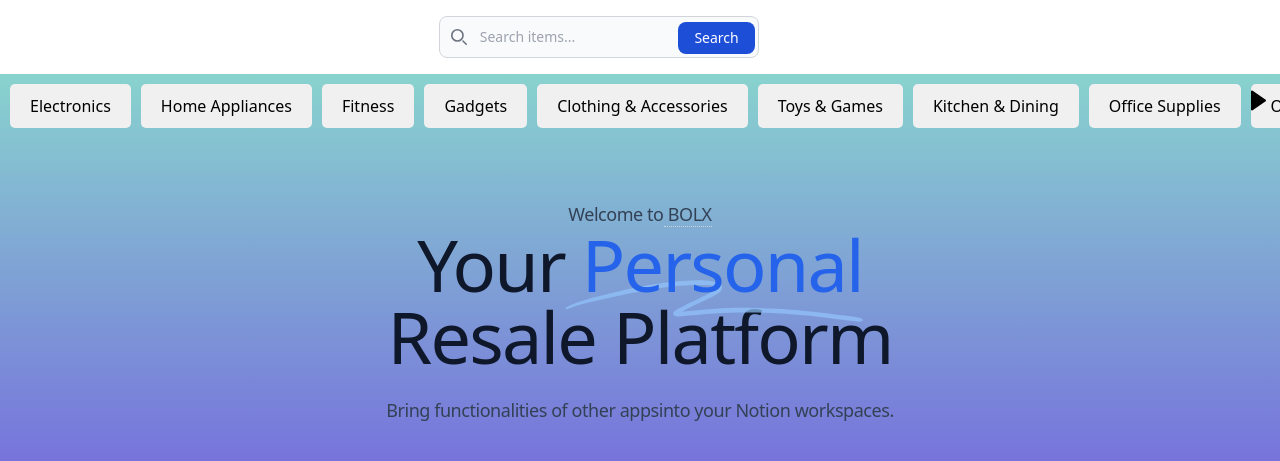
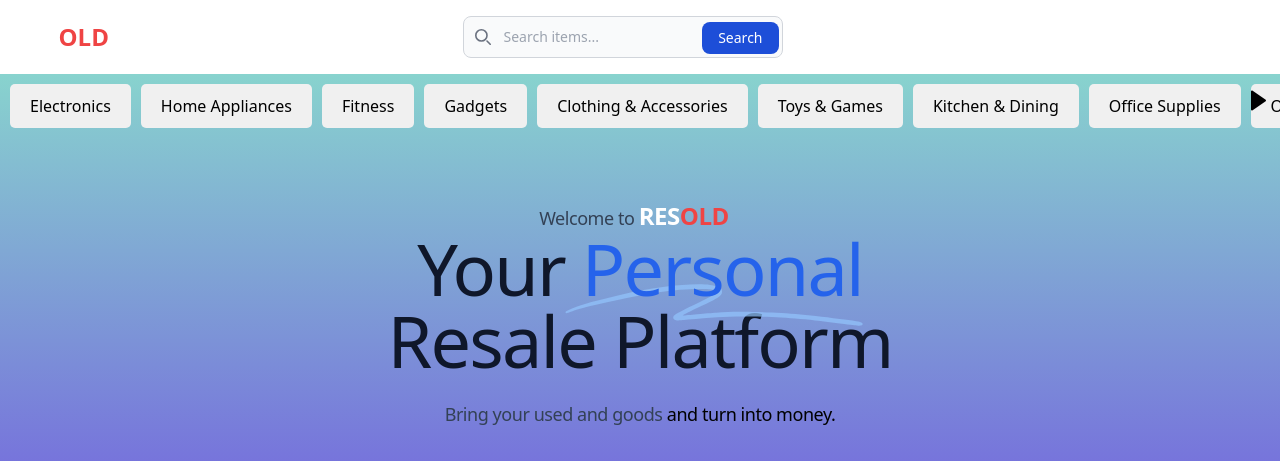
Before and after one commit to harshal20m/RESOLD---MERN, a React (Vite) app in the folder frontend/: page / in a window 1280 px wide. Shown: the top 461 px of the page. Built offline with nearby package versions, Linux system fonts and the light colour scheme; no server answers.

Commit message:
new name

```diff
--- a/frontend/src/components/EditItem.jsx
+++ b/frontend/src/components/EditItem.jsx
@@ -63,7 +63,13 @@
 
 	return (
 		<div className="w-full bg-gradient-180 mx-auto p-4">
-			<h1 className="text-2xl font-bold text-white text-center">Edit Item</h1>
+			<h1 className="text-2xl font-bold text-white text-center">
+				Edit{" "}
+				<span className="text-white font-bold text-2xl ">
+					RES<span className="text-red-500">OLD</span>
+				</span>{" "}
+				Add
+			</h1>
 			<form onSubmit={handleSubmit} className="max-w-md mx-auto bg-inherit">
 				<div className="mb-4">
 					<label className="block text-gray-700">Title</label>
@@ -126,7 +132,6 @@
 					/>
 				</div>
 				<div className="mb-4">
-					<label className="block text-gray-700">Image Previews</label>
 					<div className="flex flex-wrap">
 						{newImages.map((image, index) => (
 							<img
@@ -138,7 +143,7 @@
 						))}
 					</div>
 				</div>
-				<button type="submit" className="bg-blue-500 text-white p-2 mt-4">
+				<button type="submit" className="bg-blue-500 text-white p-2 mt-4 rounded-lg">
 					Update Item
 				</button>
 			</form>
--- a/frontend/src/components/EditProfile.jsx
+++ b/frontend/src/components/EditProfile.jsx
@@ -68,7 +68,13 @@
 
 	return (
 		<div className="w-full bg-gradient-180 mx-auto p-4">
-			<h1 className="text-2xl font-bold mb-4 text-center text-white">Edit Profile</h1>
+			<h1 className="text-2xl font-bold mb-4 text-center text-black">
+				Edit{"  "}
+				<span className="text-white font-bold text-2xl">
+					RES<span className="text-red-500">OLD</span>{" "}
+				</span>
+				Profile
+			</h1>
 			<form onSubmit={handleSubmit} className="max-w-md mx-auto">
 				<div className="mb-4">
 					<label className="block text-gray-700">Username</label>
--- a/frontend/src/components/Hero.jsx
+++ b/frontend/src/components/Hero.jsx
@@ -5,8 +5,10 @@
 		<div>
 			<div className="mx-auto max-w-7xl px-4 sm:px-6 lg:px-8 pt-20 pb-16 text-center lg:pt-12 ">
 				<p className="mx-auto -mt-4 max-w-2xl text-lg tracking-tight text-slate-700 sm:mt-6">
-					Welcome to
-					<span className="border-b border-dotted border-slate-300"> BOLX</span>
+					Welcome to{" "}
+					<span className="text-white font-bold text-2xl mr-3">
+						RES<span className="text-red-500">OLD</span>
+					</span>
 				</p>
 
 				<h1 className="mx-auto max-w-4xl font-display text-5xl font-medium tracking-tight text-slate-900 sm:text-7xl">
@@ -28,8 +30,8 @@
 				</h1>
 
 				<p className="mx-auto mt-9 max-w-2xl text-lg tracking-tight text-slate-700 sm:mt-6">
-					<span className="inline-block">Bring functionalities of other apps</span>
-					<span className="inline-block">into your Notion workspaces.</span>
+					<span className="inline-block">Bring your used and goods</span>{" "}
+					<span className="inline-block text-black">and turn into money.</span>
 				</p>
 
 				<div className="mt-12 flex flex-col justify-center gap-y-5 sm:mt-10 sm:flex-row sm:gap-y-0 sm:gap-x-6">
--- a/frontend/src/components/Navbar.jsx
+++ b/frontend/src/components/Navbar.jsx
@@ -42,9 +42,11 @@
 	return (
 		<>
 			<nav className="bg-gradient-navbar p-4">
-				<div className="container mx-auto flex justify-between items-center">
+				<div className="mx-auto flex justify-between items-center">
 					<Link to="/">
-						<div className="text-white text-2xl mr-3">OLX</div>
+						<div className="text-white font-bold text-2xl mr-3">
+							RES<span className="text-red-500">OLD</span>
+						</div>
 					</Link>
 					<div className="flex items-center">
 						<form onSubmit={handleSearch} className="relative max-w-md mx-auto">
--- a/frontend/src/components/NewItem.jsx
+++ b/frontend/src/components/NewItem.jsx
@@ -49,7 +49,7 @@
 
 	return (
 		<div className="w-full bg-gradient-180 p-4 pb-28">
-			<h1 className="text-2xl font-bold text-center text-white mb-4">Create New Item</h1>
+			<h1 className="text-2xl font-bold text-center text-white mb-4">Create New Add</h1>
 			<form onSubmit={handleSubmit} className="max-w-md mx-auto bg-inherit">
 				<input
 					type="text"
```
